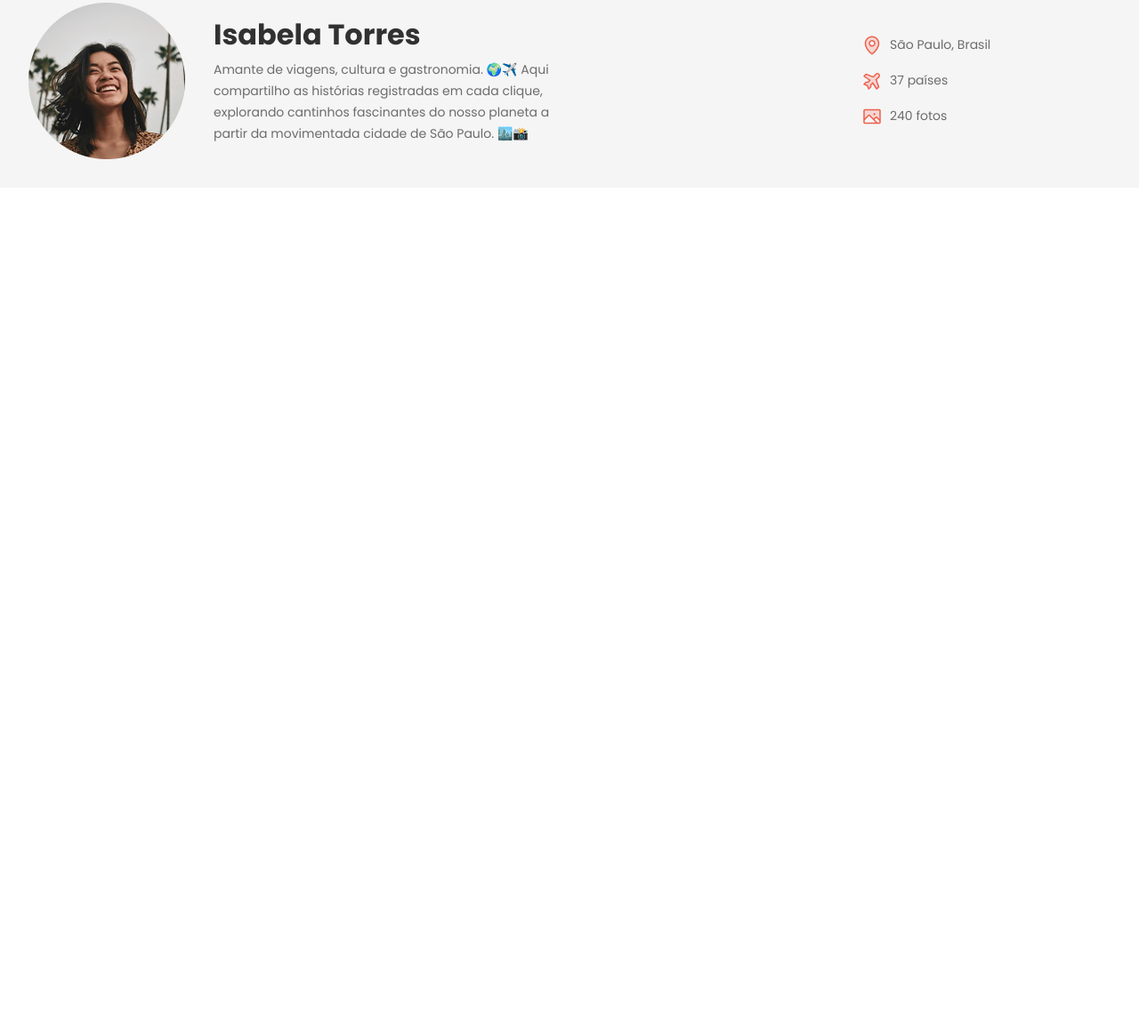
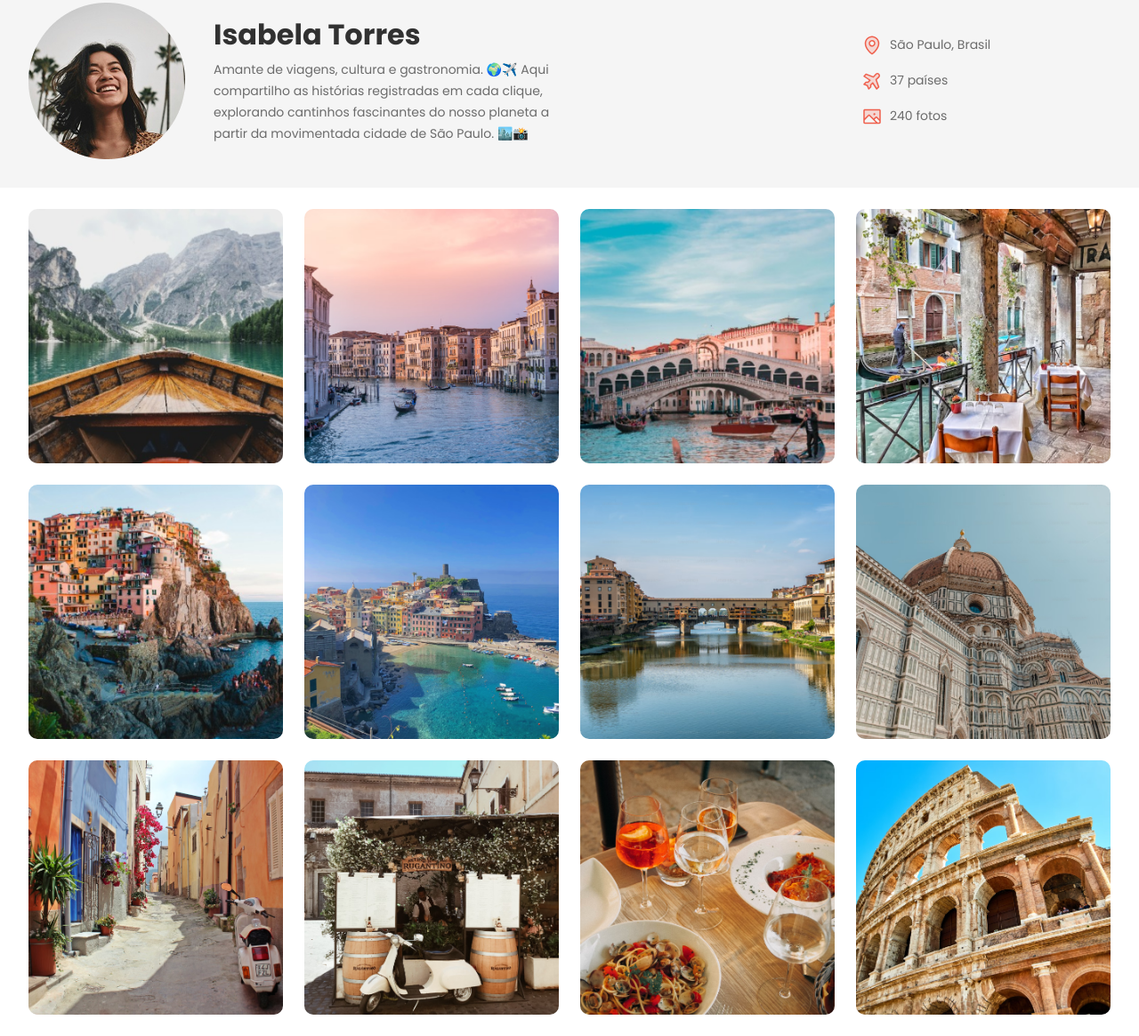
Before and after one commit to Erick-P-Calauro/projeto-perfil-viagens, a plain HTML site: page index.html in a window 1280 px wide. Shown: the part 133-1298 px from the top of the page at 89% size. Before the commit the page ends 800 px from the top, so only its background shows below. Drawn offline with Linux system fonts and the light colour scheme.

Commit message:
feat: Adicionando e estilizando galeria

```diff
--- a/index.html
+++ b/index.html
@@ -52,5 +52,19 @@
             </div>
         </section>
     </div>
+    <section class="container" id="gallery">
+        <img src="./assets/images/Image 01.png" alt="Imagem">
+        <img src="./assets/images/Image 02.png" alt="Imagem">
+        <img src="./assets/images/Image 03.png" alt="Imagem">
+        <img src="./assets/images/Image 04.png" alt="Imagem">
+        <img src="./assets/images/Image 05.png" alt="Imagem">
+        <img src="./assets/images/Image 06.png" alt="Imagem">
+        <img src="./assets/images/Image 07.png" alt="Imagem">
+        <img src="./assets/images/Image 08.png" alt="Imagem">
+        <img src="./assets/images/Image 09.png" alt="Imagem">
+        <img src="./assets/images/Image 10.png" alt="Imagem">
+        <img src="./assets/images/Image 11.png" alt="Imagem">
+        <img src="./assets/images/Image 12.png" alt="Imagem">
+    </section>
 </body>
 </html>
--- /dev/null
+++ b/styles/gallery.css
@@ -0,0 +1,14 @@
+section#gallery {
+    display: flex;
+    flex-wrap: wrap;
+    gap: 24px;
+
+    padding-block: 24px;
+}
+
+section#gallery img {
+    width: 286px;
+    height: 286px;
+
+    border-radius: 10px;
+}
--- a/styles/index.css
+++ b/styles/index.css
@@ -1,3 +1,4 @@
 @import url("./global.css");
 @import url("./header.css");
 @import url("./about.css");
+@import url("./gallery.css")
```
